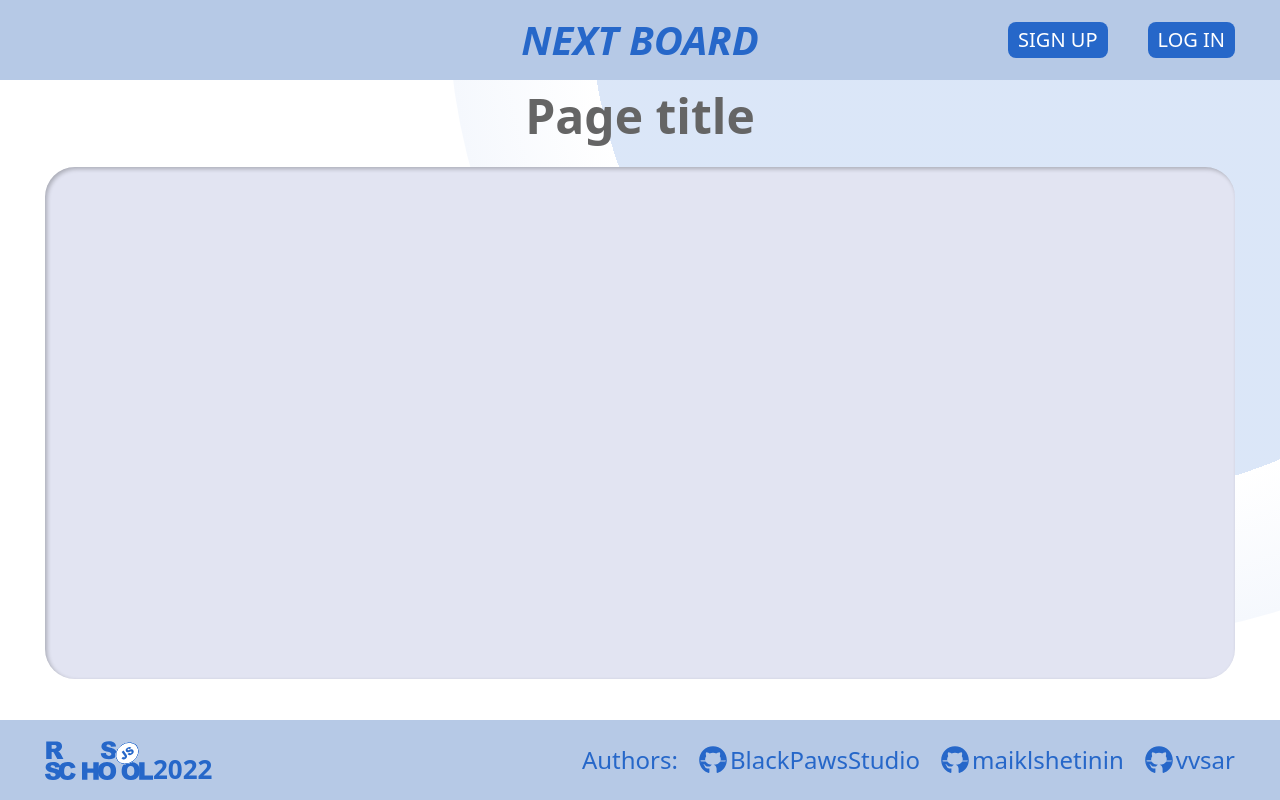
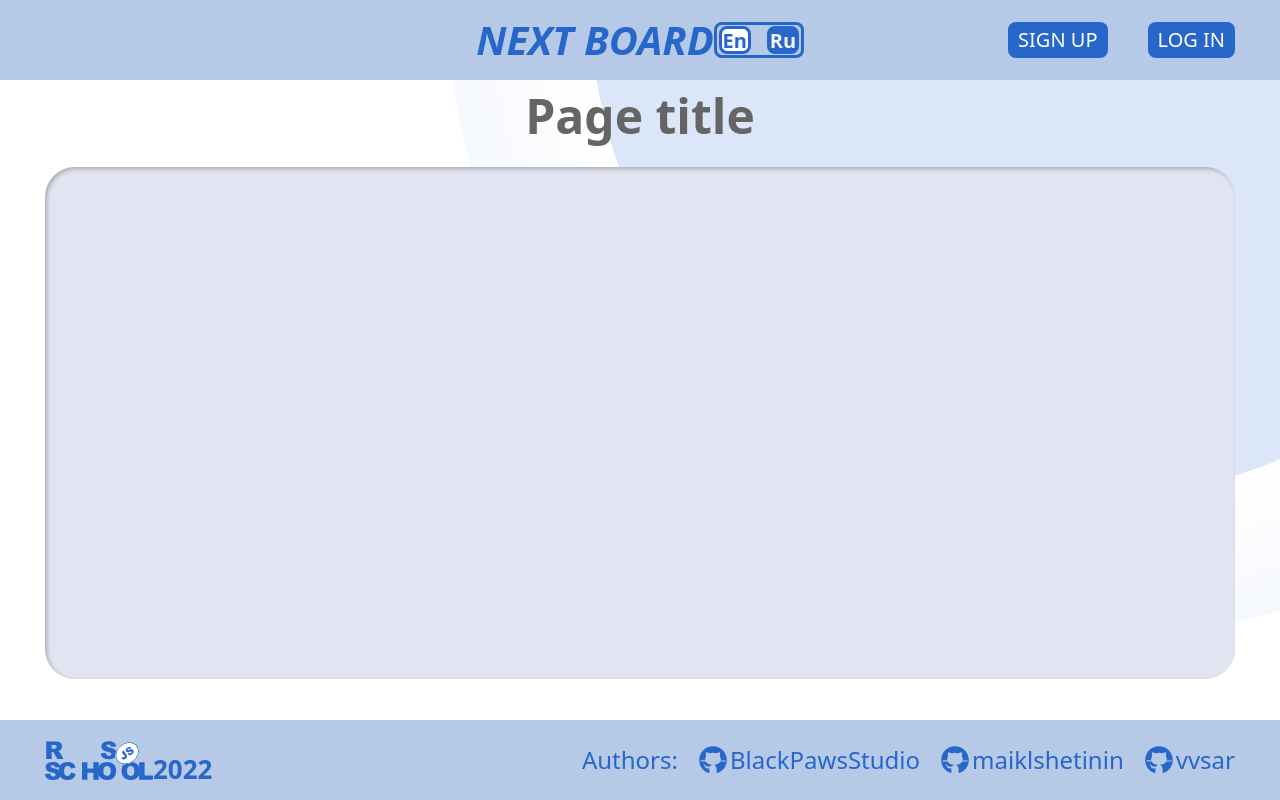
Before and after one commit to BlackPawsStudio/project-management-app, a Next.js app: page / in a window 1280 px wide. Shown: the top 800 px of the page. Built offline with nearby package versions, Linux system fonts and the light colour scheme.

Commit message:
feat: add language switcher

```diff
--- a/package.json
+++ b/package.json
@@ -11,6 +11,7 @@
   "dependencies": {
     "@formkit/auto-animate": "^1.0.0-beta.5",
     "@headlessui/react": "^1.7.4",
+    "@headlessui/tailwindcss": "^0.1.1",
     "@tanstack/react-query": "^4.16.1",
     "@tanstack/react-query-devtools": "^4.16.1",
     "axios": "^1.2.0",
--- a/src/components/Header/index.tsx
+++ b/src/components/Header/index.tsx
@@ -3,6 +3,7 @@ import { useRouter } from 'next/router';
 import { useEffect, useState } from 'react';
 import { cleanLocalStorage } from '../../utils';
 import { useDeleteUserMutation } from '../../utils/hooks/reactDeleteQueries';
+import Switch from '../Switch';
 import Button from '../Button';
 import DropdownMenu from '../DropdownMenu';
 import LogInModal from '../LogInModal';
@@ -39,6 +40,7 @@ const Header = () => {
       <Link href={'/'}>
         <h1 className="w-100 cursor-pointer text-[40px] font-bold italic text-headerText">NEXT BOARD</h1>
       </Link>
+      <Switch />
       <div className="absolute right-[45px] flex items-center gap-[40px]">
         {isLoggedIn ? (
           <>
--- /dev/null
+++ b/src/components/Switch/index.tsx
@@ -0,0 +1,24 @@
+import { Tab } from '@headlessui/react';
+
+const Switch = () => {
+
+  const classNames = (...classes: string[]) => {
+    return classes.join(' ');
+  }
+
+  const tabListStyle = 'w-[90px] h-[36px] px-[2px] rounded-lg flex justify-between items-center';
+  const tabStyle = 'w-[32px] h-[28px] rounded-lg text-[20px] leading-6 font-bold';
+  const borderStyle = 'border-solid border-[3px] border-headerText';
+  const uiStyle = 'ui-selected:bg-white ui-selected:text-headerText ui-not-selected:bg-headerText ui-not-selected:text-background';
+
+  return (
+    <Tab.Group>
+      <Tab.List className={classNames(tabListStyle, borderStyle)}>
+        <Tab className={classNames(tabStyle, uiStyle, borderStyle)}>En</Tab>
+        <Tab className={classNames(tabStyle, uiStyle, borderStyle)}>Ru</Tab>
+      </Tab.List>
+    </Tab.Group>
+  );
+}
+
+export default Switch;
--- a/tailwind.config.cjs
+++ b/tailwind.config.cjs
@@ -44,5 +44,7 @@ module.exports = {
       }
     }
   },
-  plugins: []
+  plugins: [
+    require('@headlessui/tailwindcss')({ prefix: 'ui' })
+  ]
 };
```
Also changed, not shown: 1 other file (tests, documents, lock files or other folders).
